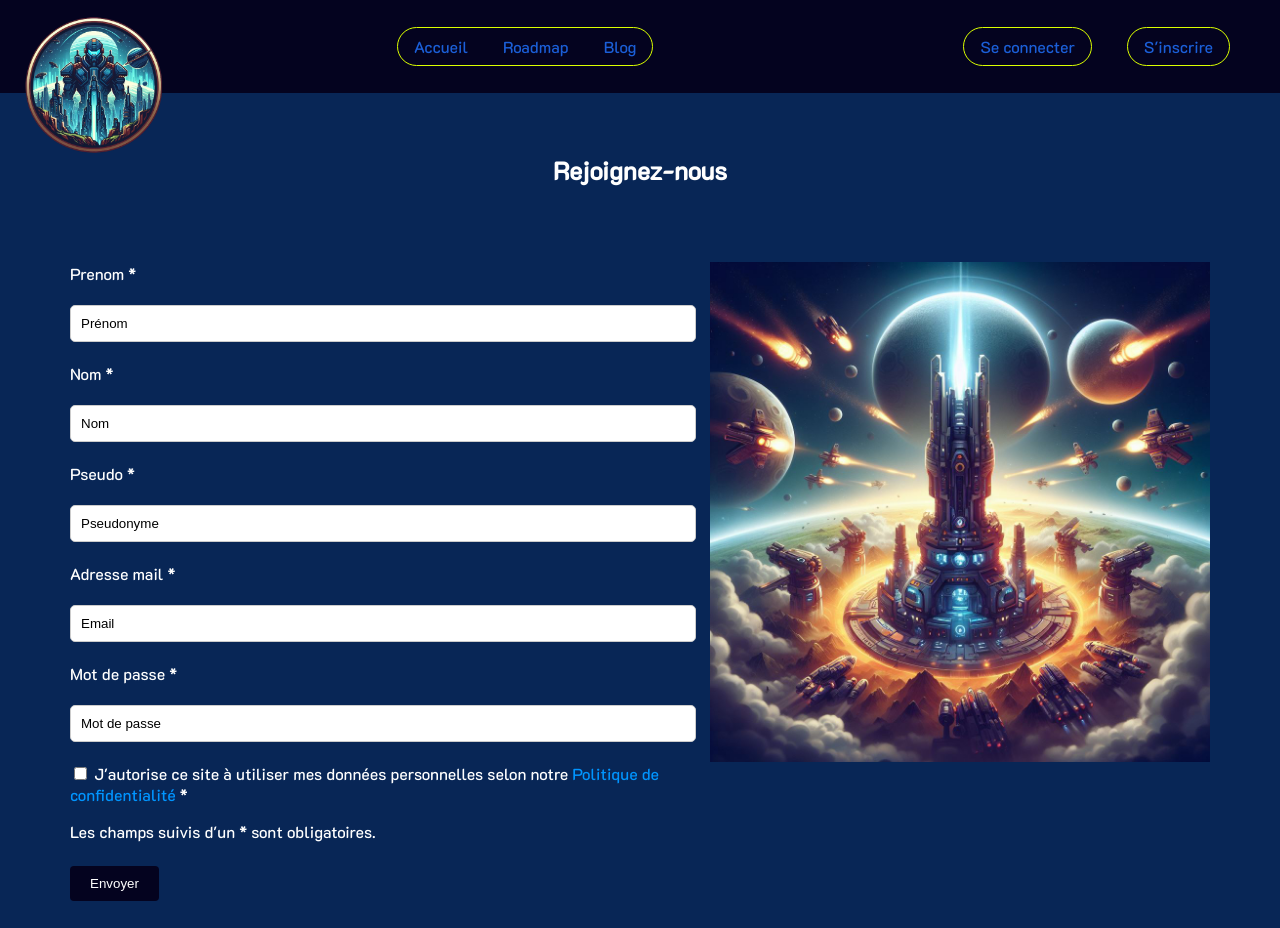
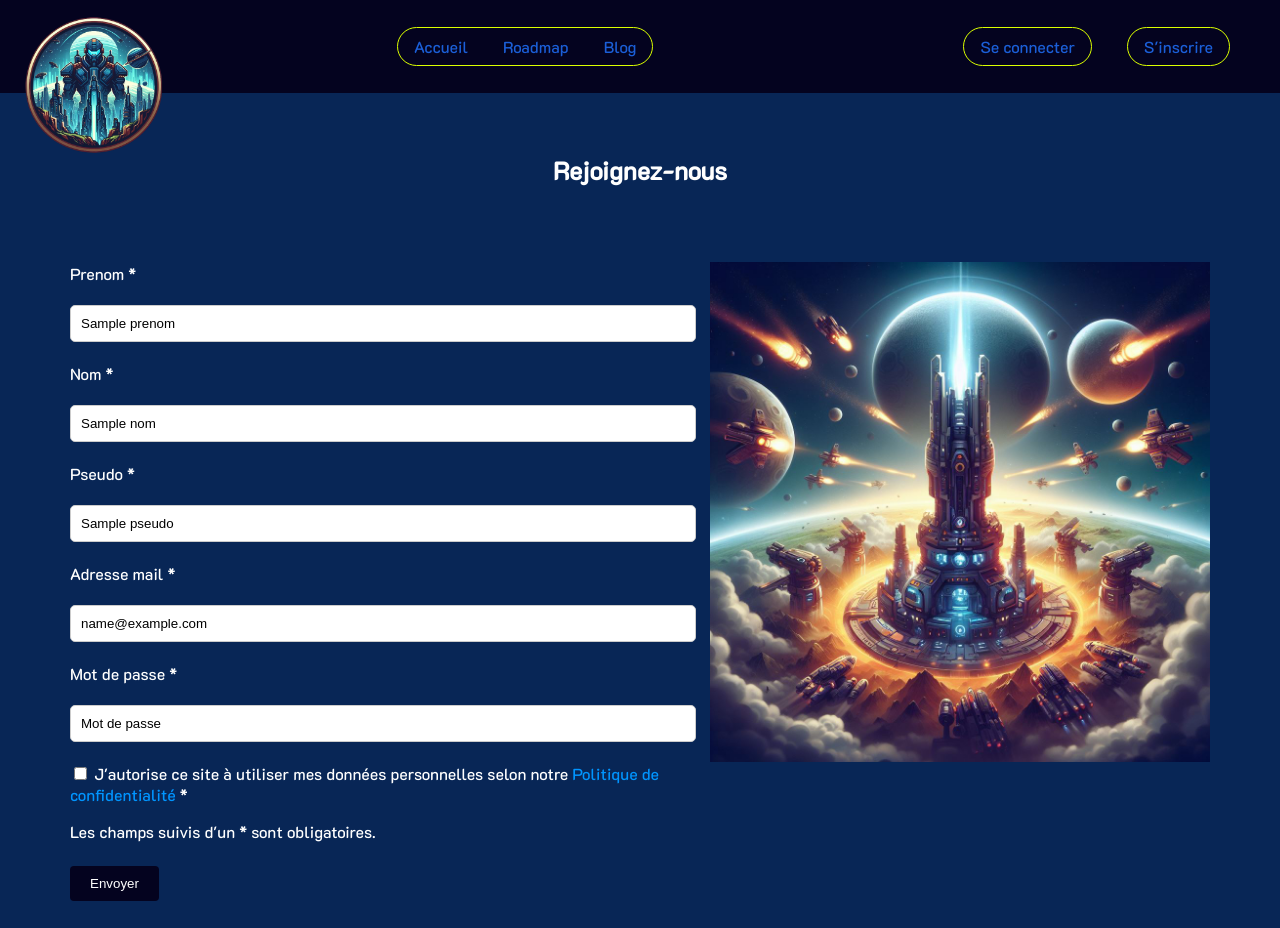
Before and after one commit to ValentinLoiseau1/stellar_sentry_td, a PHP site: template vue/vueInscription.php in a window 1280 px wide. Shown: the top 928 px of the page. Run offline with PHP 8.4, Linux system fonts and the light colour scheme; the template is opened without the code that fills it: most values are stand-ins (such as "Sample title", 1, 10 or a date in 2020).

Commit message:
Mémoire des inputs insription

```diff
--- a/controleur/inscription.php
+++ b/controleur/inscription.php
@@ -27,7 +27,7 @@ if ($_SERVER["REQUEST_METHOD"] == "POST") {
         header("Location: ./?action=connexion");
     } if ($resultatInscription == "L'adresse e-mail n'est pas valide.") {
             //Redirige vers la page connexion si l'inscription a réussie
-            $_SESSION['msg'] = $resultatInscription;;
+            $_SESSION['msg'] = $resultatInscription;
     } else {
         //Redirige vers la page de connexion dans tout les autres cas
         if (!isset($_SESSION)) {
--- a/vue/vueInscription.php
+++ b/vue/vueInscription.php
@@ -2,6 +2,7 @@
     include ("vue/head.php");
     include ("vue/header.php");
 ?>
+
 <section class="form-content">
     <h2>Rejoignez-nous</h2>
     <article>
@@ -10,25 +11,26 @@
                 <label for="prenom">Prenom *</label>
             </p>
             <p>
-                <input type="text" name="prenom" id="prenom" placeholder="Prénom" required>
+                <input type="text" name="prenom" id="prenom" placeholder="Prénom" value="<?php if (isset($prenom)){ echo $prenom; } ?>" required>
+
             </p>
             <p>
                 <label for="nom">Nom *</label>
             </p>
             <p>
-                <input type="text" name="nom" id="nom" placeholder="Nom" required>
+                <input type="text" name="nom" id="nom" placeholder="Nom" value="<?php if (isset($nom)){ echo $nom; } ?>" required>
             </p>
             <p>
                 <label for="pseudo">Pseudo *</label>
             </p>
             <p>
-                <input type="text" name="pseudo" id="pseudo" placeholder="Pseudonyme" required>
+                <input type="text" name="pseudo" id="pseudo" placeholder="Pseudonyme" value="<?php if (isset($pseudo)){ echo $pseudo; } ?>" required>
             </p>
             <p>
                 <label for="email">Adresse mail *</label>
             </p>
             <p>
-                <input type="email" name="email" id="email" placeholder="Email" required>
+                <input type="email" name="email" id="email" placeholder="Email" value="<?php if (isset($email)){ echo $email; } ?>" required>
             </p>
             <p>
                 <label for="mot_de_passe">Mot de passe *</label>
```
